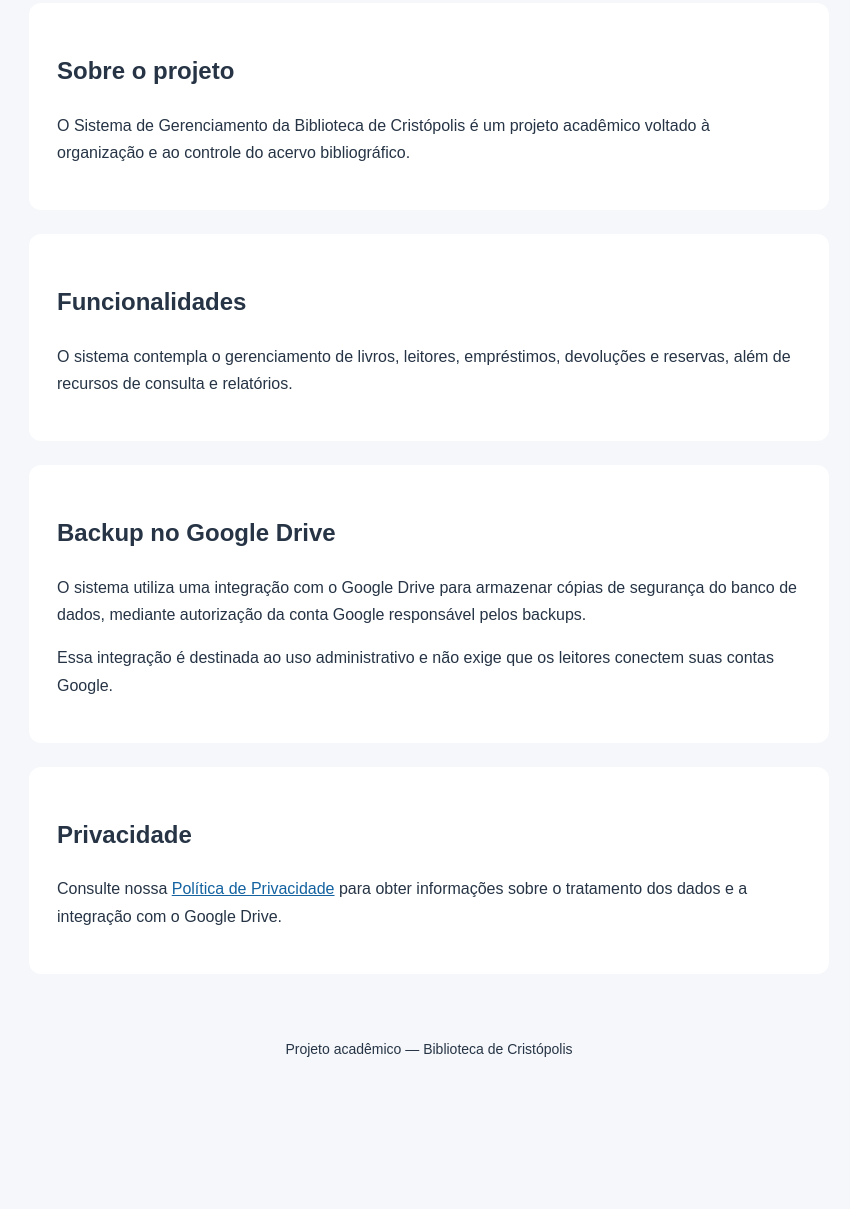
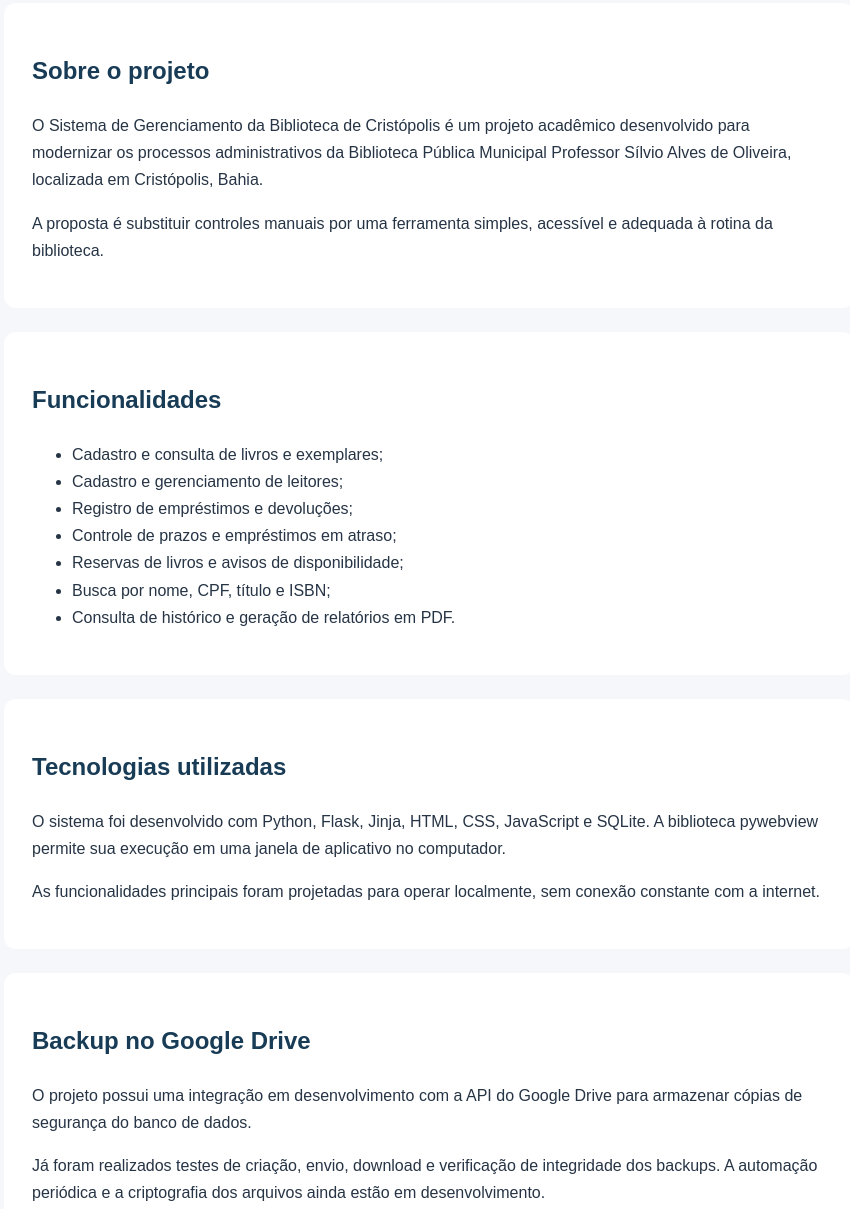
Before and after one commit to Antonio-Souza-05/biblioteca-cristopolis-institucional, a plain HTML site: page index.html in a window 1280 px wide. Shown: the part 277-1486 px from the top of the page, without its empty margins (211-1061 px from the left). Before the commit the page ends 1363 px from the top, so only its background shows below. Drawn offline with Linux system fonts and the light colour scheme.

Commit message:
Atualizar página institucional com as funcionalidades do sistema

```diff
--- a/index.html
+++ b/index.html
@@ -4,7 +4,7 @@
 <head>
     <meta charset="UTF-8">
     <meta name="viewport" content="width=device-width, initial-scale=1.0">
-    <title>Biblioteca de Cristópolis</title>
+    <title>Biblioteca de Cristópolis | Sistema de Gestão</title>
     <style>
         body {
             font-family: Arial, sans-serif;
@@ -22,7 +22,7 @@
         }
 
         main {
-            max-width: 800px;
+            max-width: 850px;
             margin: 40px auto;
             padding: 0 24px;
         }
@@ -32,6 +32,10 @@
             padding: 28px;
             margin-bottom: 24px;
             border-radius: 12px;
+        }
+
+        h2 {
+            color: #183b56;
         }
 
         a {
@@ -48,7 +52,7 @@
 <body>
     <header>
         <h1>Biblioteca de Cristópolis</h1>
-        <p>Sistema de Gerenciamento de Biblioteca</p>
+        <p>Sistema de Gerenciamento de Acervo e Empréstimos</p>
     </header>
 
     <main>
@@ -56,48 +60,97 @@
             <h2>Sobre o projeto</h2>
             <p>
                 O Sistema de Gerenciamento da Biblioteca de
-                Cristópolis é um projeto acadêmico voltado à
-                organização e ao controle do acervo bibliográfico.
+                Cristópolis é um projeto acadêmico desenvolvido
+                para modernizar os processos administrativos da
+                Biblioteca Pública Municipal Professor Sílvio
+                Alves de Oliveira, localizada em Cristópolis,
+                Bahia.
+            </p>
+            <p>
+                A proposta é substituir controles manuais por
+                uma ferramenta simples, acessível e adequada
+                à rotina da biblioteca.
             </p>
         </section>
 
         <section>
             <h2>Funcionalidades</h2>
+            <ul>
+                <li>Cadastro e consulta de livros e exemplares;</li>
+                <li>Cadastro e gerenciamento de leitores;</li>
+                <li>Registro de empréstimos e devoluções;</li>
+                <li>Controle de prazos e empréstimos em atraso;</li>
+                <li>Reservas de livros e avisos de disponibilidade;</li>
+                <li>Busca por nome, CPF, título e ISBN;</li>
+                <li>Consulta de histórico e geração de relatórios em PDF.</li>
+            </ul>
+        </section>
+
+        <section>
+            <h2>Tecnologias utilizadas</h2>
             <p>
-                O sistema contempla o gerenciamento de livros,
-                leitores, empréstimos, devoluções e reservas,
-                além de recursos de consulta e relatórios.
+                O sistema foi desenvolvido com Python, Flask,
+                Jinja, HTML, CSS, JavaScript e SQLite.
+                A biblioteca pywebview permite sua execução
+                em uma janela de aplicativo no computador.
+            </p>
+            <p>
+                As funcionalidades principais foram projetadas
+                para operar localmente, sem conexão constante
+                com a internet.
             </p>
         </section>
 
         <section>
             <h2>Backup no Google Drive</h2>
             <p>
-                O sistema utiliza uma integração com o Google
-                Drive para armazenar cópias de segurança do
-                banco de dados, mediante autorização da conta
-                Google responsável pelos backups.
+                O projeto possui uma integração em desenvolvimento
+                com a API do Google Drive para armazenar cópias
+                de segurança do banco de dados.
             </p>
             <p>
-                Essa integração é destinada ao uso administrativo
-                e não exige que os leitores conectem suas
-                contas Google.
+                Já foram realizados testes de criação, envio,
+                download e verificação de integridade dos backups.
+                A automação periódica e a criptografia dos arquivos
+                ainda estão em desenvolvimento.
+            </p>
+            <p>
+                A integração utiliza uma conta Google autorizada
+                para os backups administrativos e não exige
+                acesso às contas Google dos leitores.
             </p>
         </section>
 
         <section>
-            <h2>Privacidade</h2>
+            <h2>Situação do projeto</h2>
             <p>
-                Consulte nossa
+                O sistema encontra-se em desenvolvimento e
+                aperfeiçoamento acadêmico. Os testes e as
+                demonstrações utilizam dados fictícios.
+                A implantação definitiva depende de validação
+                e das medidas de segurança necessárias.
+            </p>
+        </section>
+
+        <section>
+            <h2>Privacidade e contato</h2>
+            <p>
+                Consulte a
                 <a href="privacidade.html">Política de Privacidade</a>
-                para obter informações sobre o tratamento
-                dos dados e a integração com o Google Drive.
+                para conhecer as informações sobre tratamento
+                de dados e integração com o Google Drive.
+            </p>
+            <p>
+                Contato do projeto:
+                <a href="mailto:biblioteca.cristopolis26@gmail.com">
+                    biblioteca.cristopolis26@gmail.com
+                </a>
             </p>
         </section>
     </main>
 
     <footer>
-        Projeto acadêmico — Biblioteca de Cristópolis
+        Projeto acadêmico — Biblioteca de Cristópolis, BA
     </footer>
 </body>
 </html>
```
